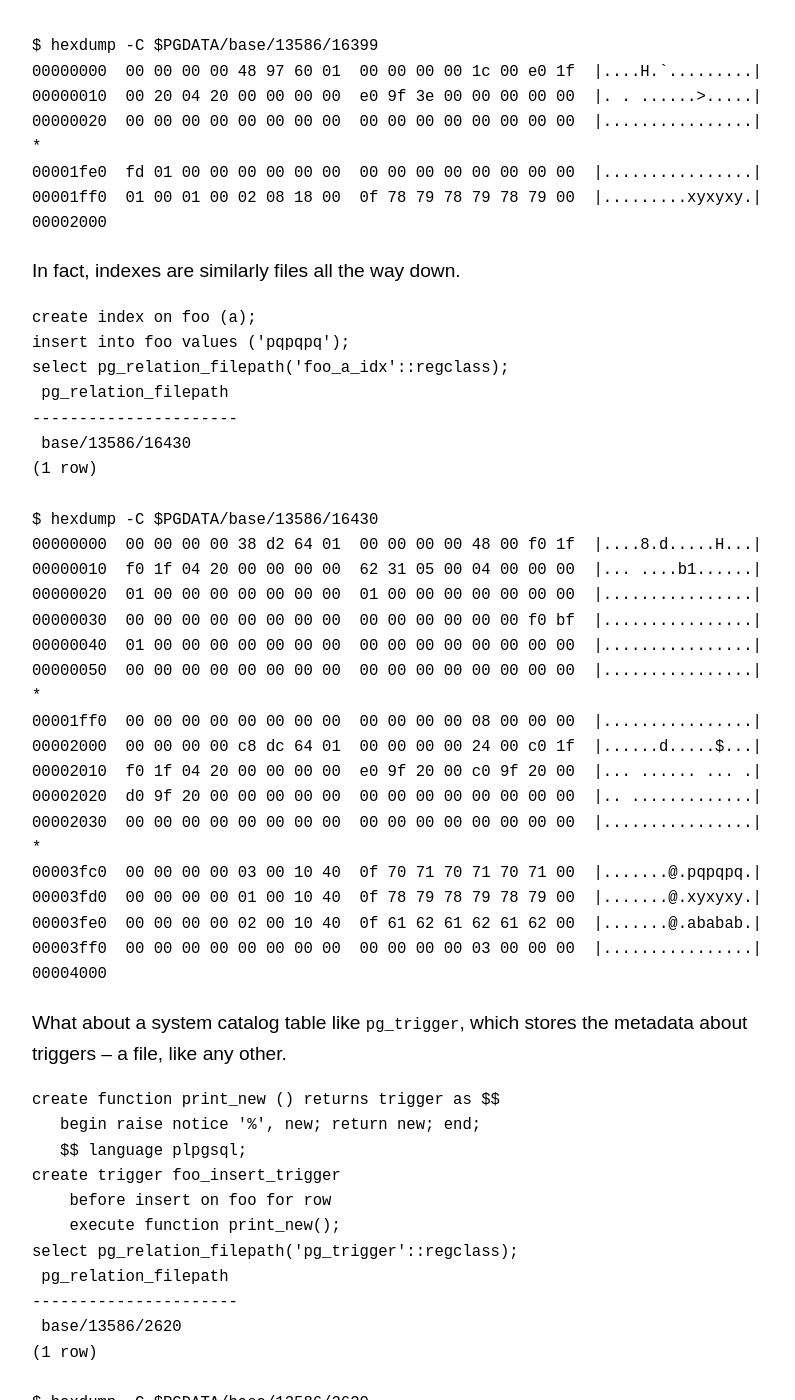
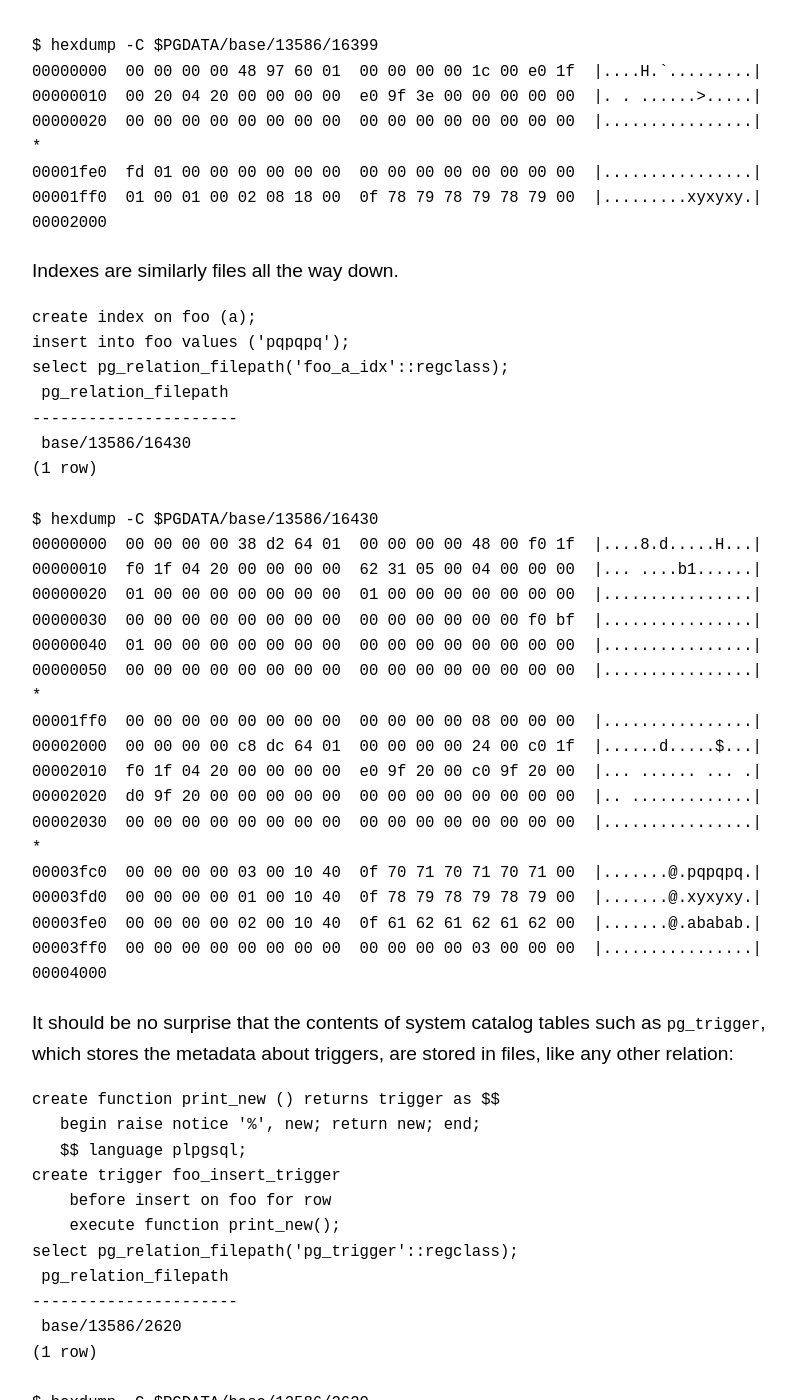
Before and after one commit to amitlan/website, a Jekyll site: the page built from _posts/2020-06-29-pg-relation-files.md, in a window 1280 px wide and 1400 px high, scrolled down 1858 px. Shown: the whole window, without its empty margins (224-1019 px from the left). Built offline with Jekyll 4.4.1, drawn with Linux system fonts in a browser that asks for light colours; some of the changed text lies outside the part shown.

Commit message:
wheres the data: words

````diff
--- a/_posts/2020-06-29-pg-relation-files.md
+++ b/_posts/2020-06-29-pg-relation-files.md
@@ -8,8 +8,9 @@ last_updated: 2020-05-14
 
 June 29, 2020
 
-Postgres stores the data one inserts into tables in files, one for each table, using
-a Postgres-specific binary format.
+Postgres stores the data that one inserts into tables in files, where there is one for
+each table (actually more if it's bigger than a gigabyte), using a Postgres-specific
+binary format.
 
 ```
 create table foo (a text);
@@ -92,7 +93,7 @@ $ hexdump -C $PGDATA/base/13586/16399
 00002000
 ```
 
-In fact, indexes are similarly files all the way down.
+Indexes are similarly files all the way down.
 
 ```
 create index on foo (a);
@@ -124,8 +125,9 @@ $ hexdump -C $PGDATA/base/13586/16430
 00004000
 ```
 
-What about a system catalog table like `pg_trigger`, which stores the metadata
-about triggers -- a file, like any other.
+It should be no surprise that the contents of system catalog tables such as
+`pg_trigger`, which stores the metadata about triggers, are stored in files,
+like any other relation:
 
 ```
 create function print_new () returns trigger as $$
````
